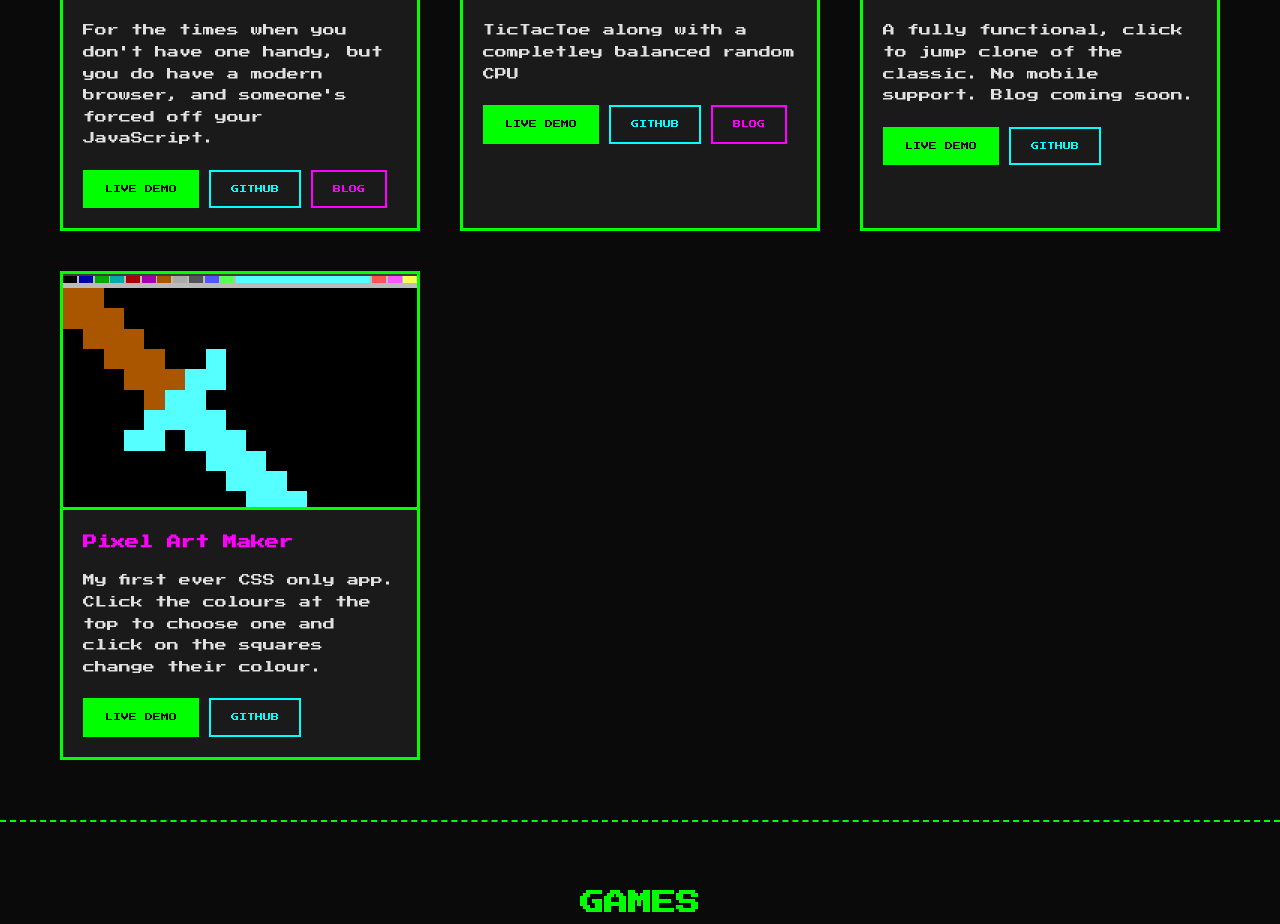
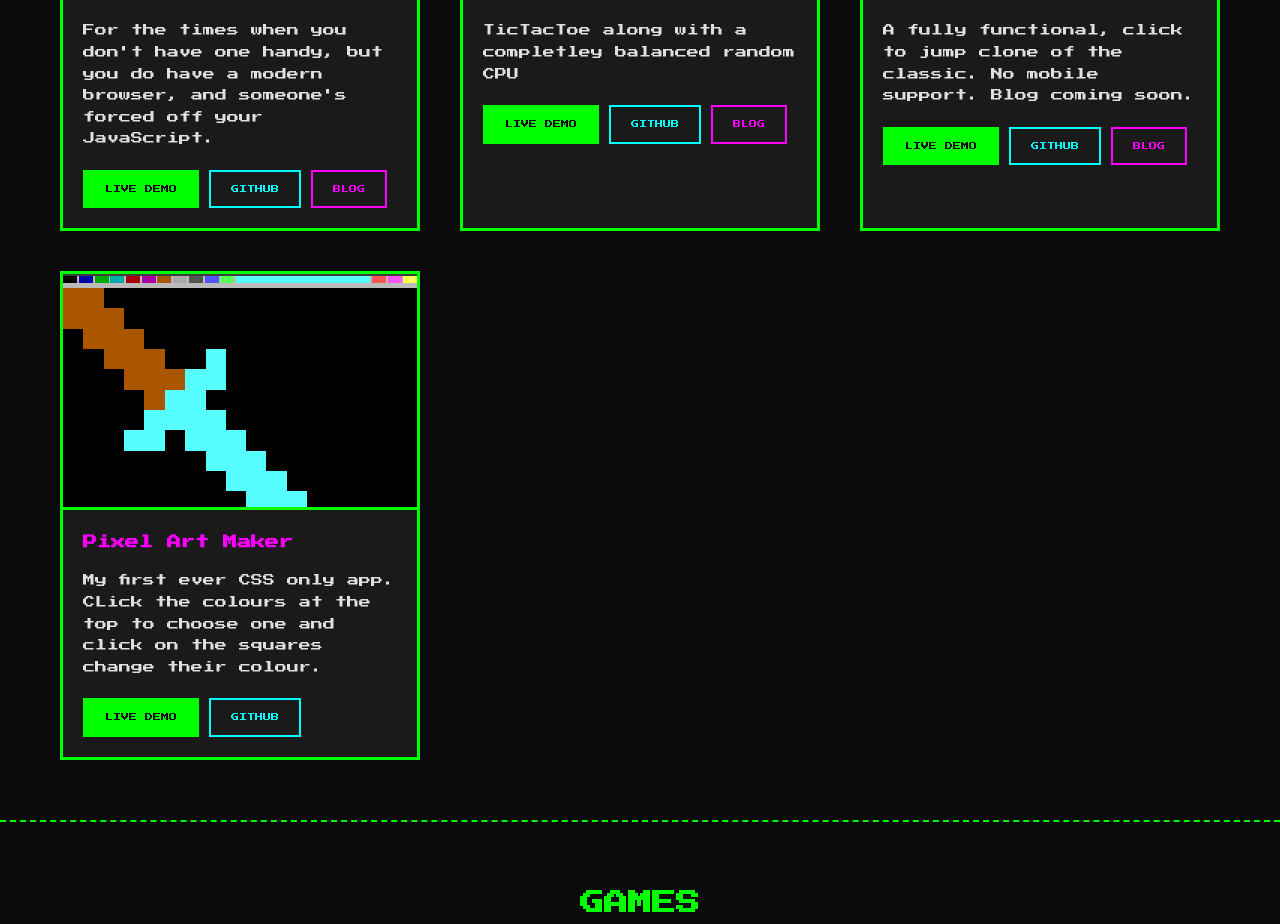
Before and after one commit to QuarkNerd/quarknerd.github.io, a Next.js app: page / in a window 1280 px wide. Shown: the part 1140-2064 px from the top of the page. Built offline with nearby package versions, Linux system fonts and the light colour scheme.

Commit message:
add flappy bird blog

```diff
--- a/src/data/projects.ts
+++ b/src/data/projects.ts
@@ -89,6 +89,12 @@ const cssProjects: Project[] = [
         url: "https://github.com/QuarkNerd/noJS",
         label: "GitHub",
         variant: "secondary",
+      },
+      {
+        url: "https://blog.scottlogic.com/2026/03/09/noJS-3-flappy-bird.html",
+        label: "Blog",
+        variant: "tertiary",
+        trackingId: "blog",
       },
     ],
   },
```
